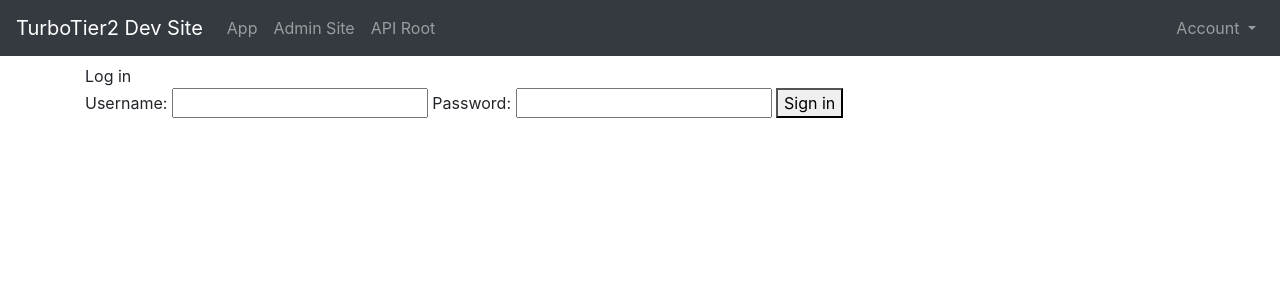
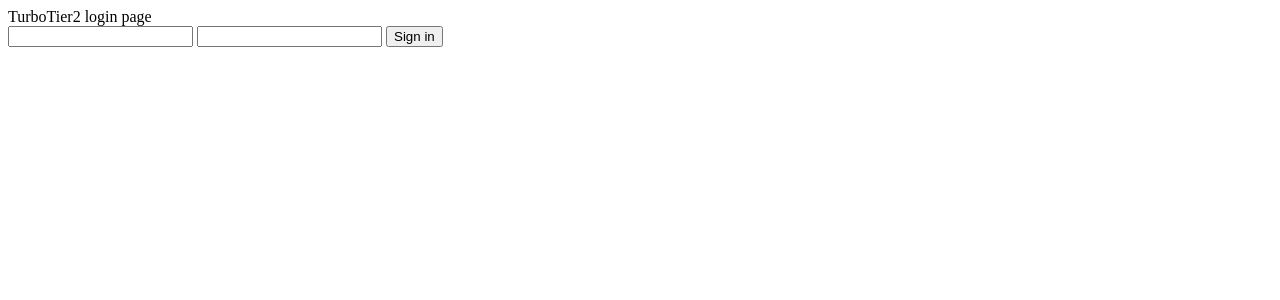
Before and after one commit to PerplexedSphex/paperweight-vue, a Django app: template templates/registration/login.html in a window 1280 px wide. Shown: the top 300 px of the page. Run offline with Django 3.2, Linux system fonts and the light colour scheme; the template is opened without the code that fills it, so the values that code supplies are empty, except form fields; tables that the repository leaves empty hold one stand-in row (values such as "Sample post"); form fields are guessed from the names that the template uses; parts of the project's set-up code (start-up, migrations or seed data) failed here and were passed over; some libraries are stand-ins or nearby versions.

Commit message:
reverting some changes to accounts stuff, unimportant right now

```diff
--- a/templates/dev/dev_base.html
+++ b/templates/dev/dev_base.html
@@ -20,7 +20,7 @@
 {% endblock javascripts %}
 
 {% block content %}
-  {% include 'dev/navbar.html' %}
+  {% include 'dev/dev_navbar.html' %}
   <div class="container mt-2">
     {% block dev_content %}
       Welcome to the TurboTier2 Dev Site.
--- a/templates/registration/logged_out.html
+++ b/templates/registration/logged_out.html
@@ -1,5 +1,5 @@
-{% extends 'dev/dev_base.html' %}
+{% extends 'base.html' %}
 
-{% block dev_content %}
+{% block content %}
   You have been successfully logged out.
-{% endblock dev_content %}
+{% endblock content %}
--- a/templates/registration/login.html
+++ b/templates/registration/login.html
@@ -1,13 +1,13 @@
-{% extends 'dev/dev_base.html' %}
+{% extends 'base.html' %}
 
-{% block dev_content %}
-  Log in
+{% block content %}
+  TurboTier2 login page
 
   <form method="post" action="{% url 'login' %}">
     {% csrf_token %}
-    Username: {{ form.username }}
-    Password: {{ form.password }}
+    {{ form.username }}
+    {{ form.password }}
     <button type="submit">Sign in</button>
     <input type="hidden" name="next" value="{{ next }}" />
   </form>
-{% endblock dev_content %}
+{% endblock content %}
--- a/templates/registration/password_change_done.html
+++ b/templates/registration/password_change_done.html
@@ -1,6 +1,6 @@
-{% extends 'dev/dev_base.html' %}
+{% extends 'base.html' %}
 
-{% block dev_content %}
+{% block content %}
 <p>Your password has been changed.</p>
 
-{% endblock dev_content %}
+{% endblock content %}
--- a/templates/registration/password_reset_confirm.html
+++ b/templates/registration/password_reset_confirm.html
@@ -1,6 +1,6 @@
-{% extends 'dev/dev_base.html' %}
+{% extends 'base.html' %}
 
-{% block dev_content %}
+{% block content %}
   {% if validlink %}
 
     <form method="post" action="" id="password_reset_form">
@@ -22,4 +22,4 @@
     </p>
 
   {% endif %}
-{% endblock dev_content %}
+{% endblock content %}
```
Also changed, not shown: templates/registration/password_change_form.html (+4 -4 lines), templates/registration/password_reset_complete.html (+4 -4 lines), templates/registration/password_reset_done.html (+5 -3 lines), templates/registration/password_reset_form.html (+6 -3 lines), templates/registration/signup.html (+4 -4 lines), templates/dev/dev_navbar.html (renamed from templates/dev/navbar.html).
